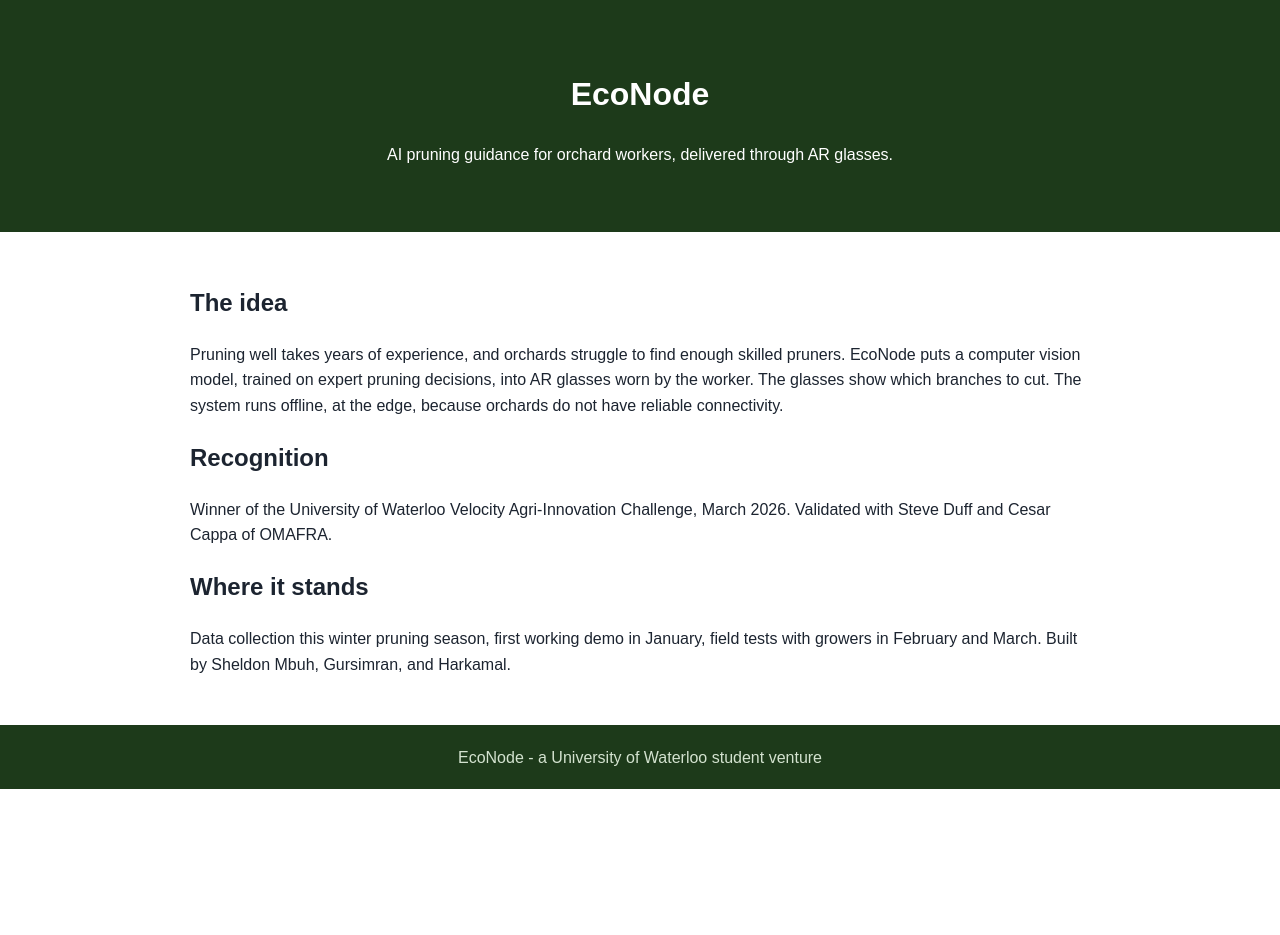
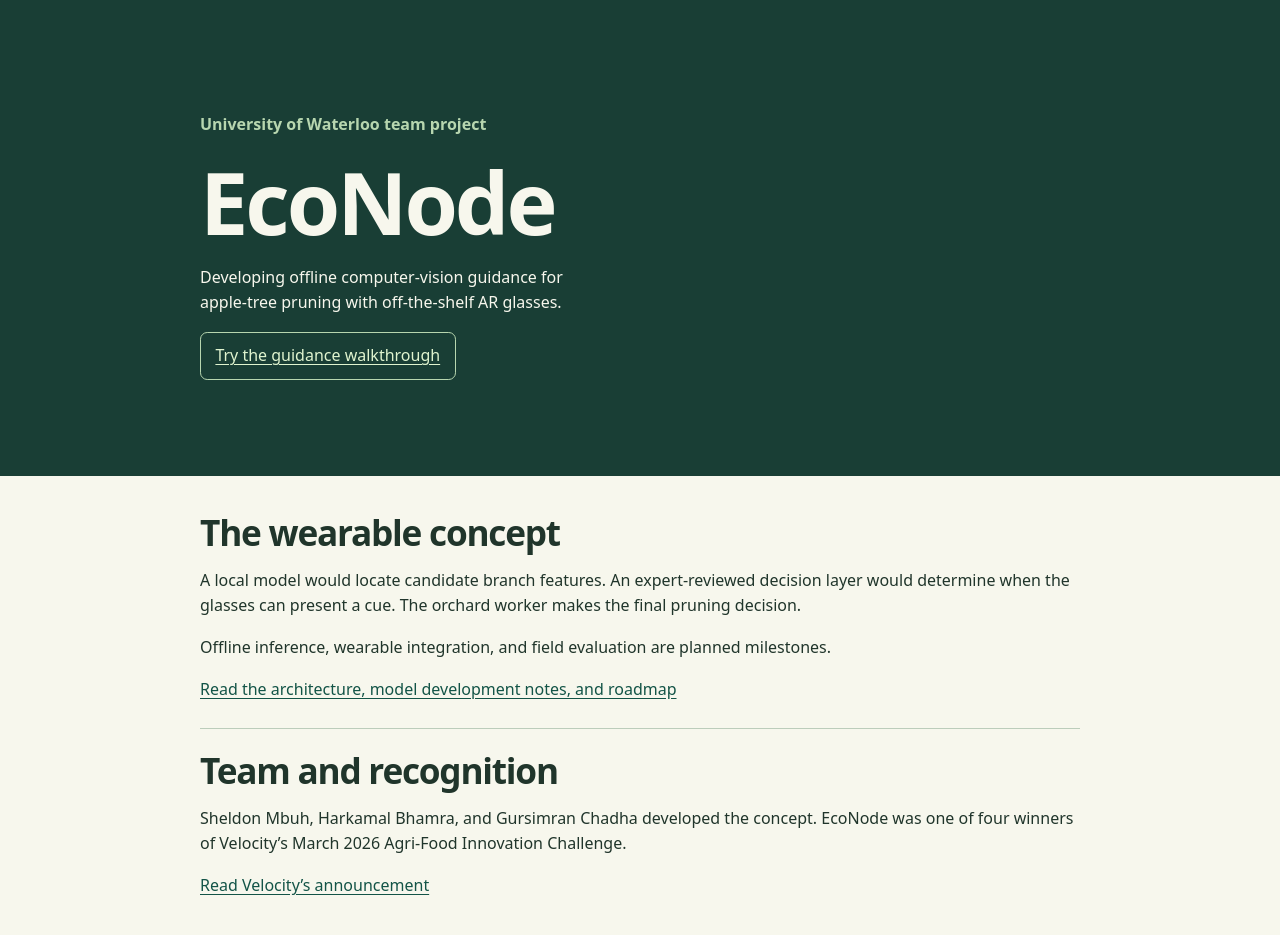
Before and after one commit to sheldonmbuh/econode, a plain HTML site: page index.html in a window 1280 px wide. Before the commit the page ends 800 px from the top, so only its background shows below. Drawn offline with Linux system fonts and the light colour scheme.

Commit message:
Add the EcoNode public engineering portfolio

```diff
--- a/index.html
+++ b/index.html
@@ -1,29 +1,33 @@
-<!DOCTYPE html>
+<!doctype html>
 <html lang="en">
 <head>
-<meta charset="UTF-8">
-<meta name="viewport" content="width=device-width, initial-scale=1.0">
-<title>EcoNode - AI Pruning Guidance Through AR Glasses</title>
-<style>
-  body { font-family: Arial, Helvetica, sans-serif; margin: 0; color: #1c2430; line-height: 1.6; }
-  header { background: #1d3a1a; color: #fff; padding: 3rem 5%; text-align: center; }
-  section { padding: 2rem 5%; max-width: 900px; margin: 0 auto; }
-  footer { background: #1d3a1a; color: #d3e2cf; text-align: center; padding: 1.2rem 5%; }
-</style>
+  <meta charset="utf-8">
+  <meta name="viewport" content="width=device-width, initial-scale=1">
+  <meta name="description" content="EcoNode, a University of Waterloo AgTech project developing offline wearable guidance for apple-tree pruning.">
+  <title>EcoNode | Orchard Pruning Research</title>
+  <link rel="stylesheet" href="styles.css">
 </head>
 <body>
-<header>
-  <h1>EcoNode</h1>
-  <p>AI pruning guidance for orchard workers, delivered through AR glasses.</p>
-</header>
-<section>
-  <h2>The idea</h2>
-  <p>Pruning well takes years of experience, and orchards struggle to find enough skilled pruners. EcoNode puts a computer vision model, trained on expert pruning decisions, into AR glasses worn by the worker. The glasses show which branches to cut. The system runs offline, at the edge, because orchards do not have reliable connectivity.</p>
-  <h2>Recognition</h2>
-  <p>Winner of the University of Waterloo Velocity Agri-Innovation Challenge, March 2026. Validated with Steve Duff and Cesar Cappa of OMAFRA.</p>
-  <h2>Where it stands</h2>
-  <p>Data collection this winter pruning season, first working demo in January, field tests with growers in February and March. Built by Sheldon Mbuh, Gursimran, and Harkamal.</p>
-</section>
-<footer>EcoNode - a University of Waterloo student venture</footer>
+  <header class="page-head">
+    <div class="wrap">
+      <p class="descriptor">University of Waterloo team project</p>
+      <h1>EcoNode</h1>
+      <p>Developing offline computer-vision guidance for apple-tree pruning with off-the-shelf AR glasses.</p>
+      <a class="button" href="demo/">Try the guidance walkthrough</a>
+    </div>
+  </header>
+  <main class="wrap">
+    <section>
+      <h2>The wearable concept</h2>
+      <p>A local model would locate candidate branch features. An expert-reviewed decision layer would determine when the glasses can present a cue. The orchard worker makes the final pruning decision.</p>
+      <p>Offline inference, wearable integration, and field evaluation are planned milestones.</p>
+      <a href="https://github.com/sheldonmbuh/econode">Read the architecture, model development notes, and roadmap</a>
+    </section>
+    <section>
+      <h2>Team and recognition</h2>
+      <p>Sheldon Mbuh, Harkamal Bhamra, and Gursimran Chadha developed the concept. EcoNode was one of four winners of Velocity’s March 2026 Agri-Food Innovation Challenge.</p>
+      <a href="https://www.velocityincubator.com/news/farming-for-canadian-grown-agri-food-innovation">Read Velocity’s announcement</a>
+    </section>
+  </main>
 </body>
 </html>
--- /dev/null
+++ b/styles.css
@@ -0,0 +1,24 @@
+* { box-sizing: border-box; }
+:root { font: 100%/1.6 system-ui, sans-serif; color: #20352b; background: #f7f7ed; }
+body { margin: 0; }
+a { color: #135447; text-underline-offset: .2em; }
+:focus-visible { outline: 3px solid #bf6a18; outline-offset: 4px; }
+.wrap { width: min(55rem, calc(100% - 2.5rem)); margin-inline: auto; }
+.page-head { background: #193e35; color: #f7f7ed; padding-block: clamp(2.5rem, 9vw, 6rem); }
+.page-head a { color: #e0f4cf; }
+.page-head p { max-width: 40ch; }
+.descriptor { color: #b7d6af; font-weight: 700; }
+h1, h2 { line-height: 1.1; margin: 0; letter-spacing: -.035em; }
+h1 { font-size: clamp(2.5rem, 8vw, 5.4rem); }
+h2 { font-size: clamp(1.4rem, 4vw, 2.2rem); }
+.button { display: inline-block; border: 1px solid #b7d6af; border-radius: .45rem; padding: .65rem .9rem; }
+main { padding-block: 2.3rem; }
+section + section { border-block-start: 1px solid #bccdbb; padding-block-start: 1.4rem; margin-block-start: 1.6rem; }
+.demo-grid { display: grid; grid-template-columns: 1fr 1fr; gap: 1rem; margin-block: 1.4rem; }
+.panel { background: #fff; border: 1px solid #bccdbb; border-radius: .65rem; padding: 1.25rem; }
+label, output { display: block; font-weight: 700; }
+select { width: 100%; min-height: 2.75rem; padding: .45rem; color: #20352b; background: #fff; font: inherit; }
+dl { margin: 0; }
+dt { font-weight: 700; }
+dd { margin: 0 0 .7rem; }
+@media (max-width: 42rem) { .demo-grid { grid-template-columns: 1fr; } }
```
Also changed, not shown: 1 other file.
